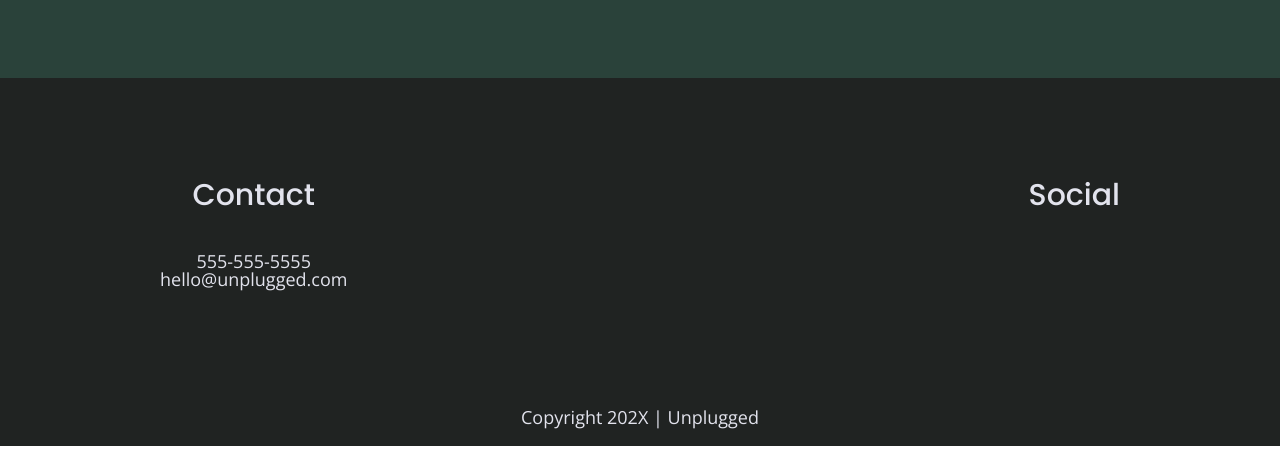
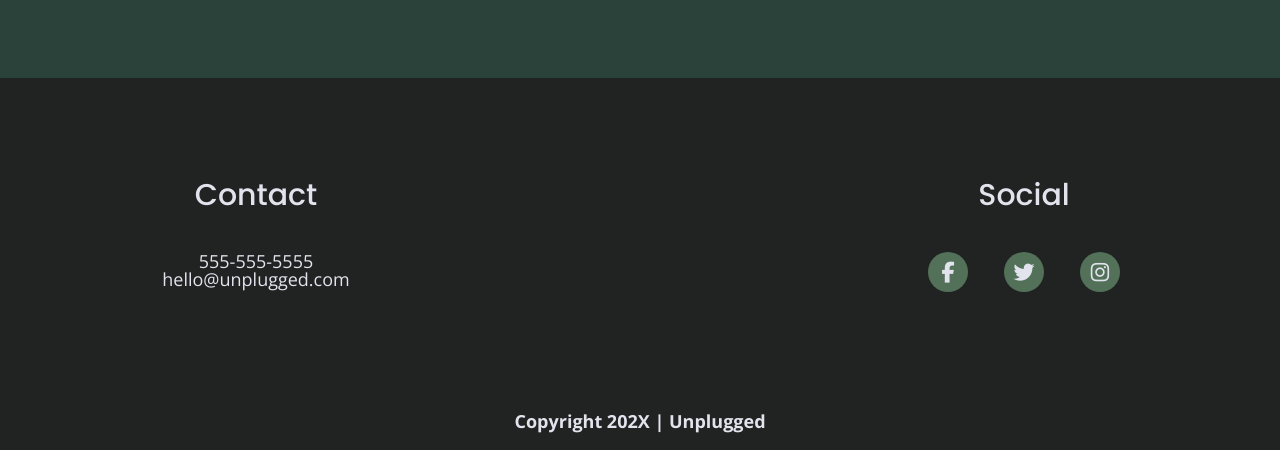
Before and after one commit to Cesar-V-77/unplugged, a website built with Parcel: page index.html in a window 1280 px wide. Shown: the part 2196-2646 px from the top of the page. Built offline with nearby package versions, Linux system fonts and the light colour scheme.

Commit message:
Add and style Font Awessome social media icons

```diff
--- a/css/main.css
+++ b/css/main.css
@@ -218,7 +218,7 @@ footer {
 }
 
 footer .content-wrapper {
-  width: 55%;
+  width: 56%;
   margin: 50px 0 0;
 }
 
@@ -245,6 +245,17 @@ footer .social-icons p {
   justify-content: center;
   align-items: center;
   padding: 0;
+}
+
+.social-icons a {
+  display: flex;
+  justify-content: center;
+  align-items: center;
+  background-color: #527158;
+  border-radius: 50%;
+  font-size: 1.3125rem;
+  width: 2.5rem;
+  height: 2.5rem;
 }
 
 footer .copyright {
@@ -611,7 +622,7 @@ aside .form {
   }
   /*** Footer ***/
   footer .content-wrapper {
-    width: 65%;
+    width: 75%;
     margin: 100px 0;
   }
 
@@ -635,14 +646,21 @@ aside .form {
 
   footer .contact {
     margin: 0;
+    width: 30%;
   }
 
   footer .social {
     margin: 0;
+    width: 40%;
+  }
+
+  footer .social-icons {
+    justify-content: space-between;
   }
 
   footer .copyright {
     width: 100%;
+    font-weight: bold;
   }
 
   /*--------------------About Page--------------------*/
@@ -743,7 +761,7 @@ aside .form {
   }
 
   .form-description,
-  .form {
+  aside .form {
     width: 30%;
   }
 
@@ -774,6 +792,16 @@ aside .form {
   footer .contact h4,
   footer .social h4 {
     font-size: 1.875em;
+  }
+
+  footer .contact {
+    margin: 0;
+    width: 20%;
+  }
+
+  footer .social {
+    margin: 0;
+    width: 20%;
   }
 
   /*--------------------About Page--------------------*/
--- a/index.html
+++ b/index.html
@@ -175,13 +175,28 @@
             <h4>Social</h4>
             <div class="social-icons">
               <p>
-                <a href="https://www.facebook/yoursite" target="_blank"></a>
+                <a
+                  href="https://www.facebook/yoursite"
+                  aria-label="Facebook"
+                  target="_blank"
+                  ><i aria-hidden="true" class="fa-brands fa-facebook-f"></i
+                ></a>
               </p>
               <p>
-                <a href="https://www.twitter.com" target="_blank"></a>
+                <a
+                  href="https://www.twitter.com"
+                  aria-label="Twitter"
+                  target="_blank"
+                  ><i aria-hidden="true" class="fa-brands fa-twitter"></i
+                ></a>
               </p>
               <p>
-                <a href="https://www.instagram" target="_blank"></a>
+                <a
+                  href="https://www.instagram"
+                  aria-label="Instagram"
+                  target="_blank"
+                  ><i class="fa-brands fa-instagram"></i
+                ></a>
               </p>
               <!--other social links here-->
             </div>
```
Also changed, not shown: about/index.html (+18 -3 lines), faq/index.html (+18 -3 lines).
